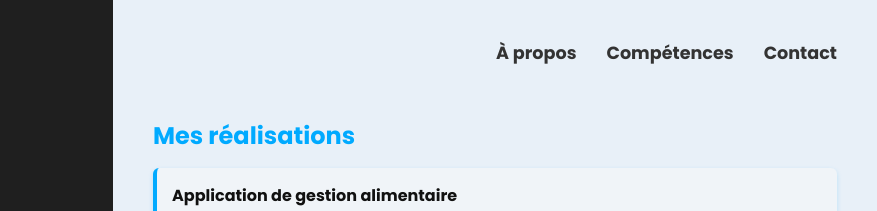
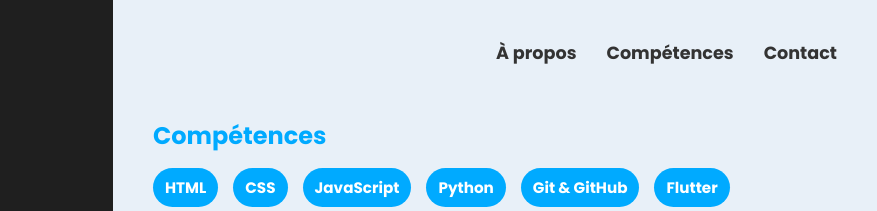
Before and after one commit to DiarougAs/portfolio-diaroug, a plain HTML site: page index.html in a window 1280 px wide. Shown: the top 211 px of the page, 403-1280 px from the left. Drawn offline with Linux system fonts and the light colour scheme.

Commit message:
Update index.html

```diff
--- a/index.html
+++ b/index.html
@@ -1,9 +1,3 @@
-<!DOCTYPE html>
-<!--
-	Strata by HTML5 UP
-	html5up.net | @ajlkn
-	Free for personal and commercial use under the CCA 3.0 license (html5up.net/license)
--->
 <!DOCTYPE html>
 <html lang="fr">
 <head>
@@ -13,20 +7,18 @@
   <link href="https://fonts.googleapis.com/css2?family=Poppins:wght@300;500;700&display=swap" rel="stylesheet">
   <link rel="stylesheet" href="https://cdnjs.cloudflare.com/ajax/libs/font-awesome/5.15.4/css/all.min.css" />
   <style>
-    /* Ton CSS d’origine, inchangé */
+    /* CSS inchangé depuis ton code original */
     * {
       margin: 0;
       padding: 0;
       box-sizing: border-box;
     }
-
     body {
       display: flex;
       min-height: 100vh;
       font-family: 'Poppins', sans-serif;
       background-color: #e8f0f8;
     }
-
     .left {
       flex: 1;
       background-color: #1f1f1f;
@@ -37,13 +29,11 @@
       align-items: center;
       justify-content: space-between;
     }
-
     .left-top {
       display: flex;
       flex-direction: column;
       align-items: center;
     }
-
     .left img {
       width: 150px;
       height: 150px;
@@ -52,7 +42,6 @@
       margin-bottom: 20px;
       border: 3px solid #00aaff;
     }
-
     .left h1 {
       font-size: 1.2em;
       margin-bottom: 5px;
@@ -60,7 +49,6 @@
       text-align: center;
       white-space: nowrap;
     }
-
     .left h3 {
       font-weight: normal;
       font-size: 1em;
@@ -68,7 +56,6 @@
       margin-bottom: 20px;
       text-align: center;
     }
-
     .left p {
       text-align: center;
       max-width: 300px;
@@ -76,11 +63,9 @@
       margin-bottom: 10px;
       font-size: 0.9rem;
     }
-
     .socials {
       margin-top: 40px;
     }
-
     .socials a {
       color: #00aaff;
       text-decoration: none;
@@ -88,11 +73,9 @@
       margin: 0 10px;
       transition: color 0.3s;
     }
-
     .socials a:hover {
       color: #00ccff;
     }
-
     .right {
       flex: 1.5;
       padding: 40px;
@@ -100,14 +83,12 @@
       flex-direction: column;
       justify-content: flex-start;
     }
-
     .nav {
       display: flex;
       justify-content: flex-end;
       gap: 30px;
       margin-bottom: 30px;
     }
-
     .nav a {
       text-decoration: none;
       color: #333;
@@ -116,29 +97,24 @@
       transition: all 0.3s;
       font-size: 1.1rem;
     }
-
     .nav a:hover {
       border-color: #00aaff;
       color: #00aaff;
     }
-
-    .projects-section {
+    .projects-section, .skills-section {
       margin-top: 20px;
     }
-
-    .projects-section h2 {
+    .projects-section h2, .skills-section h2 {
       color: #00aaff;
       margin-bottom: 15px;
       font-size: 1.5em;
       font-weight: 700;
     }
-
     .projects {
       display: flex;
       flex-direction: column;
       gap: 20px;
     }
-
     .project-card {
       background-color: #f0f4f8;
       padding: 15px;
@@ -147,32 +123,42 @@
       box-shadow: 0 2px 5px rgb(0 170 255 / 0.2);
       transition: box-shadow 0.3s ease;
     }
-
     .project-card:hover {
       box-shadow: 0 4px 15px rgb(0 170 255 / 0.4);
     }
-
     .project-card h4 {
       margin-bottom: 6px;
       color: #111;
       font-weight: 600;
     }
-
     .project-card p {
       color: #555;
       font-size: 0.9rem;
       margin-bottom: 8px;
     }
-
     .project-card a {
       color: #007acc;
       font-weight: 600;
       text-decoration: none;
       font-size: 0.95rem;
     }
-
     .project-card a:hover {
       text-decoration: underline;
+    }
+    .skills-list {
+      list-style-type: none;
+      padding-left: 0;
+      display: flex;
+      flex-wrap: wrap;
+      gap: 15px;
+    }
+    .skills-list li {
+      background-color: #00aaff;
+      color: white;
+      padding: 8px 12px;
+      border-radius: 20px;
+      font-weight: 600;
+      font-size: 0.95rem;
     }
   </style>
 </head>
@@ -201,6 +187,19 @@
       <a href="contact.html">Contact</a>
     </div>
 
+    <!-- Section Compétences -->
+    <div class="skills-section">
+      <h2>Compétences</h2>
+      <ul class="skills-list">
+        <li>HTML</li>
+        <li>CSS</li>
+        <li>JavaScript</li>
+        <li>Python</li>
+        <li>Git & GitHub</li>
+        <li>Flutter</li>
+      </ul>
+    </div>
+    <!-- Section Projets -->
     <div class="projects-section">
       <h2>Mes réalisations</h2>
       <div class="projects">
```
